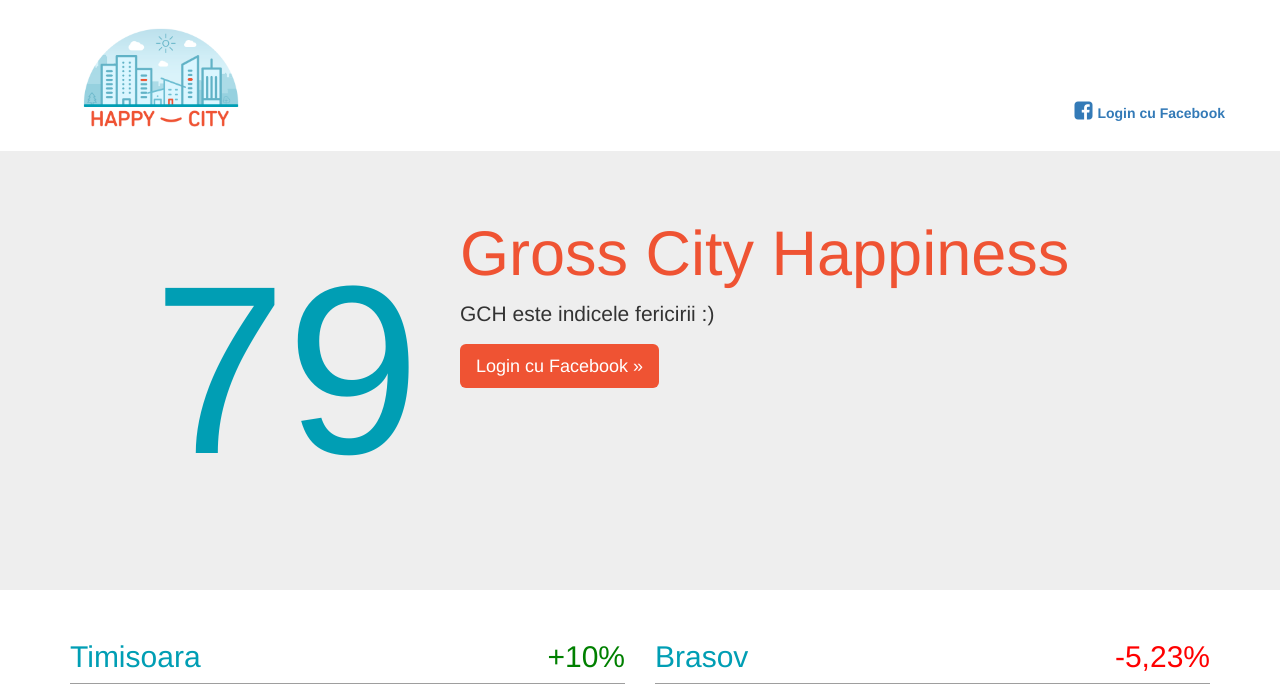
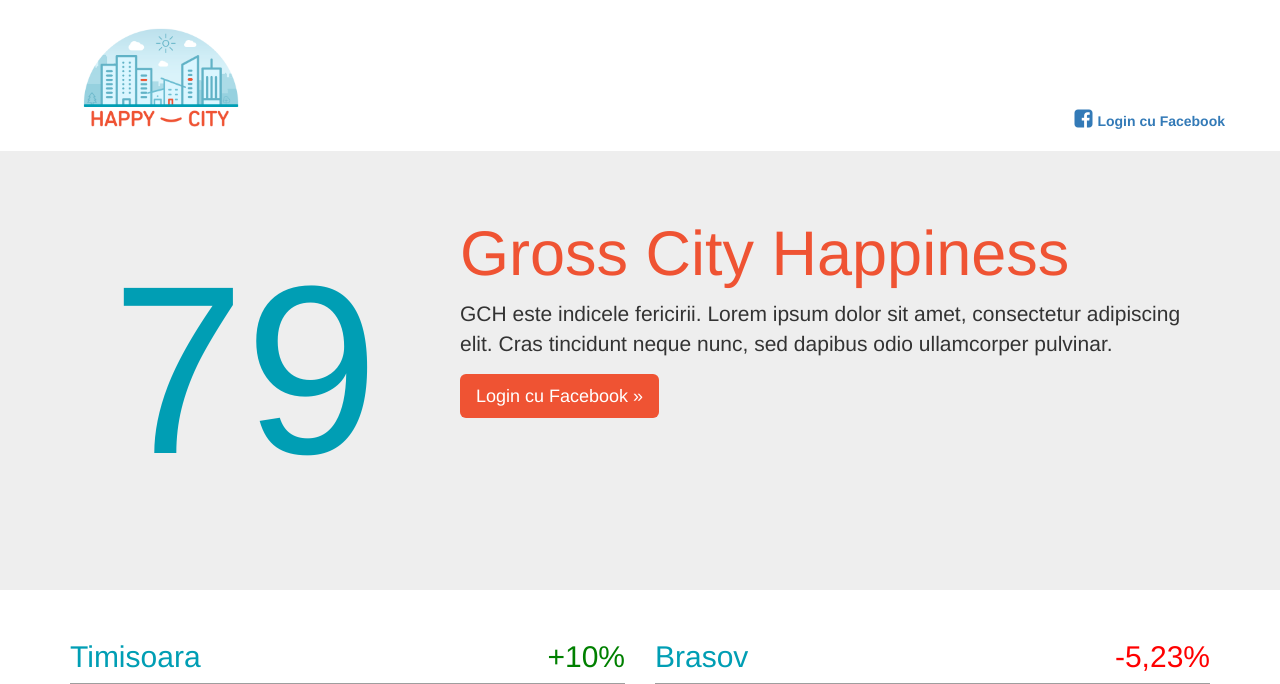
Before and after one commit to hacktm15/happycity, a CodeIgniter app: the page made by application/views/main.php in a window 1280 px wide. Shown: the top 684 px of the page. Run offline with CodeIgniter, Linux system fonts and the light colour scheme; data that the repository does not hold is empty; some libraries are stand-ins or nearby versions; grey boxes are pictures that could not be loaded.

Commit message:
Get rid of absolute values as much as possible

```diff
--- a/application/views/includes/navigation.php
+++ b/application/views/includes/navigation.php
@@ -1,12 +1,6 @@
 <nav class="navbar navbar-default">
   <div class="container">
     <div class="navbar-header">
-      <button type="button" class="navbar-toggle collapsed" data-toggle="collapse" data-target="#navbar" aria-expanded="false" aria-controls="navbar">
-        <span class="sr-only">Toggle navigation</span>
-        <span class="icon-bar"></span>
-        <span class="icon-bar"></span>
-        <span class="icon-bar"></span>
-      </button>
       <a class="navbar-brand" href="/">
     <img src="/assets/img/logo.png" alt="Happy City">
       </a>
--- a/application/views/main.php
+++ b/application/views/main.php
@@ -6,13 +6,13 @@
 
 		<div class="row">
 
-            <div class="col-md-4">
+            <div class="col-md-4 text-center">
                 <p class="indice">79</p>
             </div>
 
             <div class="col-md-8">
                 <h1>Gross City Happiness</h1>
-                <p>GCH este indicele fericirii :)</p>
+                <p>GCH este indicele fericirii. Lorem ipsum dolor sit amet, consectetur adipiscing elit. Cras tincidunt neque nunc, sed dapibus odio ullamcorper pulvinar.</p>
                 <?php $this->view('includes/friends'); ?>
 
                 <p>
--- a/assets/css/main.css
+++ b/assets/css/main.css
@@ -4,6 +4,10 @@ body {
 
 footer {
     padding: 0 10px;
+}
+
+.container {
+    position: relative;
 }
 
 .navbar {
@@ -46,7 +50,9 @@ footer {
 }
 
 .welcome {
-    padding-top: 100px;
+    position: absolute;
+    bottom: 20px;
+    right: 0;
     margin: 0;
 }
 
@@ -66,7 +72,7 @@ footer {
 }
 
 .welcome-logged{
-    padding-top: 80px;
+    bottom: 10px;
     font-size: 1.5em;
 }
 
@@ -114,6 +120,5 @@ p.indice {
     margin: 0;
     padding: 0;
     color: #009eb4;
-    text-align: right;
     margin-right: 10px;
 }
```
